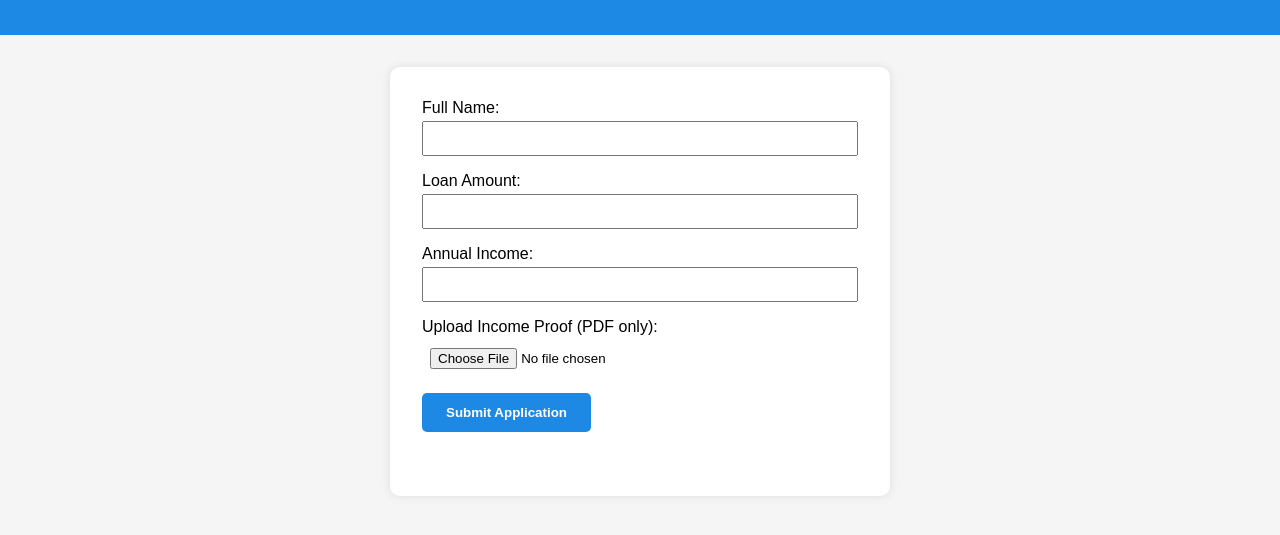
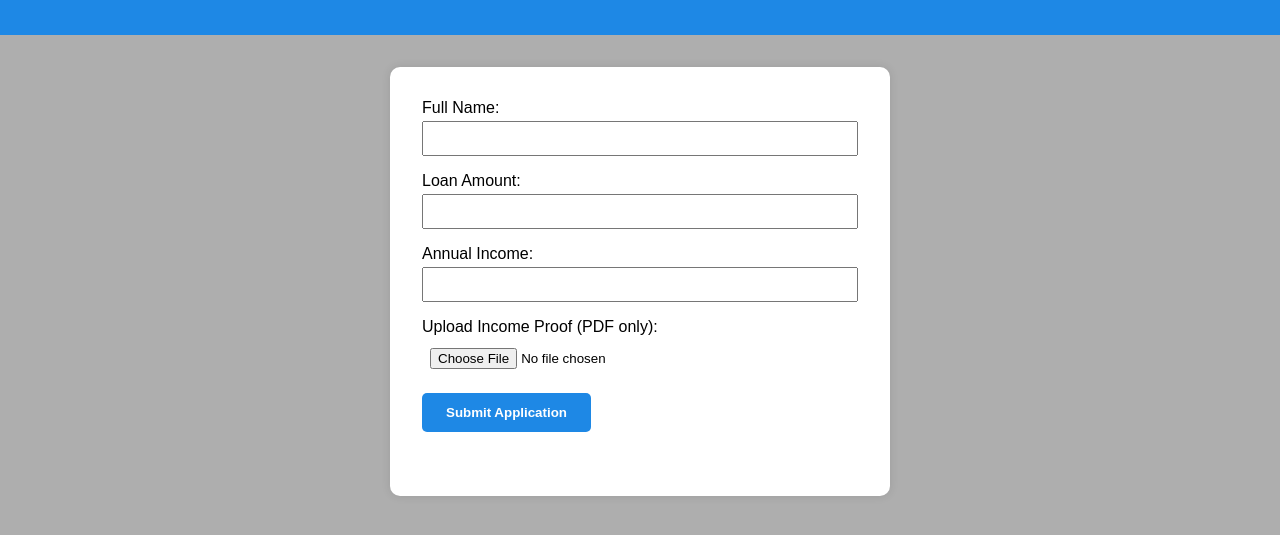
Before and after one commit to cfang322/loan-application-portal, a plain HTML site: page index.html in a window 1280 px wide. Shown: the part 77-612 px from the top of the page. Drawn offline with Linux system fonts and the light colour scheme.

Commit message:
Changed the background color to a darker light grey

```diff
--- a/style.css
+++ b/style.css
@@ -1,12 +1,14 @@
+/* '*' applies to all elements: includes padding & border in width/height && send a global font */
 * {
   box-sizing: border-box;
   font-family: Arial, sans-serif;
 }
 
+/* removes default margin/padding && sets light grey background */
 body {
   margin: 0;
   padding: 0;
-  background: #f5f5f5;
+  background: #aeaeae;
 }
 
 header {
```
